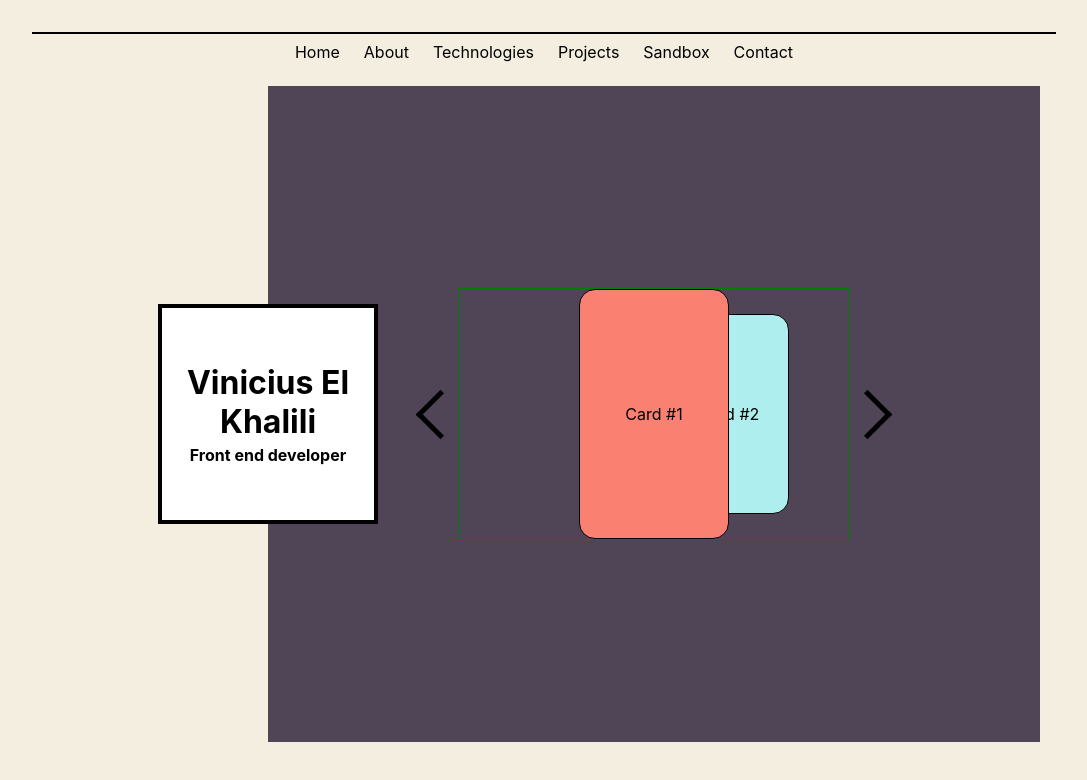
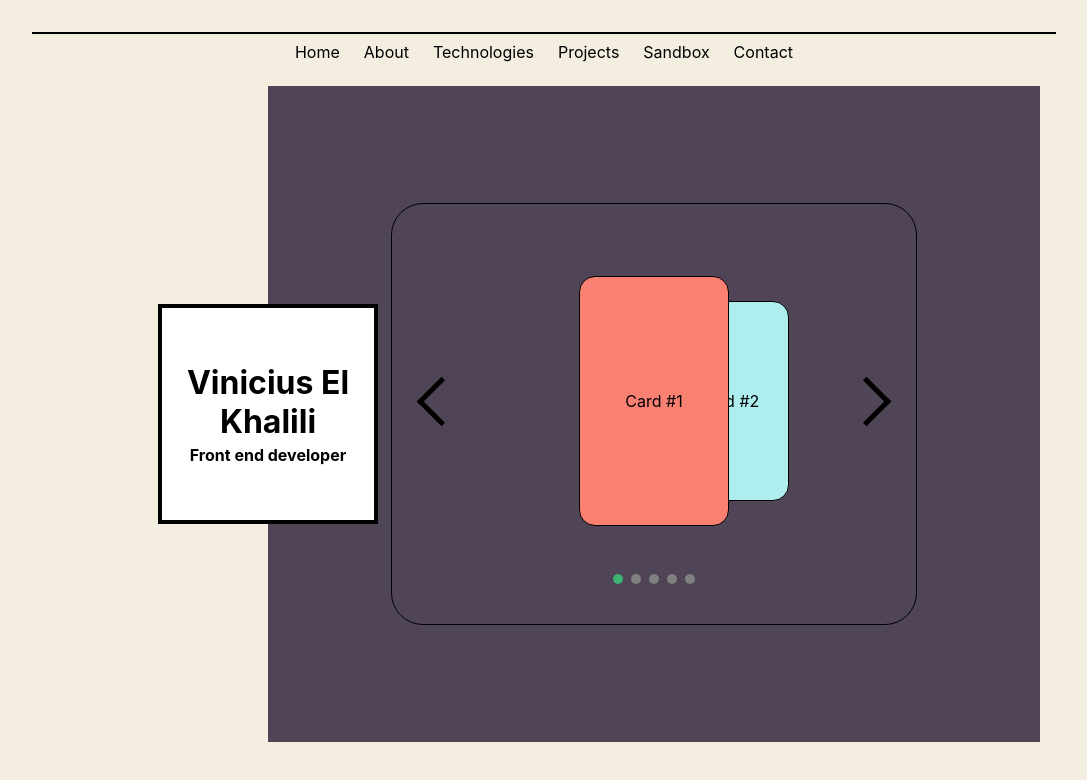
Before and after one commit to vinicius-el-khalili/azalea-two, a Next.js app: page /sandbox in a window 1280 px wide. Shown: the top 780 px of the page, without its empty margins (96-1183 px from the left). Built offline with nearby package versions, Linux system fonts and the light colour scheme.

Commit message:
@slider: (+) sliderBar

```diff
--- a/components/slider/slider.js
+++ b/components/slider/slider.js
@@ -4,6 +4,7 @@ import { useState } from "react";
 
 import SliderCard from "./sliderCard/sliderCard";
 import SliderButton from "./sliderButton.js/sliderButton";
+import SliderBar from "./sliderBar/sliderBar";
 
 const Slider = () => {
 
@@ -48,6 +49,7 @@ const Slider = () => {
                 </div>
             </div>
             <SliderButton side={"right"} handleSlideButtonClick={handleSlideButtonClick}/>
+            <SliderBar numberOfCards={numberOfCards} currentCard={currentCard}/>
 
         </div>
 
--- a/components/slider/slider.module.scss
+++ b/components/slider/slider.module.scss
@@ -9,37 +9,34 @@ $miniCardHeight: 200px;
 //*  slider  *//
 
 .mainLayout{
-
-    display: flex;
+    display: grid;
+    grid-template-columns: auto 1fr auto;
     align-items: center;
-
+    border: 1px solid black;
+    border-radius: 2rem;
+    padding: 4.5rem 2rem 2.5rem 2rem;
 }
 
 .cardCollectionContainer{
-
     position: absolute;
     display: flex;
     align-items: center;
     margin: auto;
     height: $cardHeight;
-
 }
 
 .frame{
     position: relative;
     box-sizing: content-box;
-    border: 1px solid green;
     overflow: hidden;
     width: $miniCardWidth+$cardWidth;
     height: $cardHeight;
     padding-left: $miniCardWidth;
-
 }
 
 //*  sliderCard  *//
 
 .cardContainer{
-
     width: $cardWidth;
     height: $cardHeight;
     border: 1px solid black;
@@ -48,43 +45,32 @@ $miniCardHeight: 200px;
     display: grid;
     place-items: center;
     transition: .3s;
-
 }
 
 .minimizeCard {
-
     width: 120px;
     height: 200px;
     transition: .7s;
     background-color: cornflowerblue;
-
 }
 
 .minimizeRight{
-
     background-color: paleturquoise;
     transform: translateX(-$miniCardWidth/2);
-
 }
 
 .minimizeLeft {
-
     background-color: slateblue;
     transform: translateX($miniCardWidth/2);
-
 }
 
 .mainCard {
-
     background-color: salmon;
     z-index: 1;
-
 }
 
 .invisible{
-
     opacity: 0;
-
 }
 
 //*  sliderButton  *//
@@ -106,3 +92,23 @@ $miniCardHeight: 200px;
 .right{
     transform: rotate(-135deg);
 }
+
+//* slideBar *//
+
+.slideBar{
+    display: flex;
+    margin: 3rem auto 0 auto;
+    grid-column: span 3;
+    gap: .5rem;
+}
+
+.dot{
+    width: 10px;
+    height: 10px;
+    background-color: gray;
+    border-radius: 100%;
+}
+
+.dotHighlight{
+    background-color: mediumseagreen;
+}
--- /dev/null
+++ b/components/slider/sliderBar/sliderBar.js
@@ -0,0 +1,28 @@
+import style from "../slider.module.scss"
+
+const SliderBar = ({numberOfCards, currentCard}) => {
+    const dots = []
+    for ( let i=0;i<numberOfCards;i++ ){ dots.push(
+        <div className={
+
+            i === currentCard
+            ?
+            `${style.dot} ${style.dotHighlight}`
+            :
+            `${style.dot}`
+
+
+        } />
+    )}
+    console.log(dots)
+    return (
+        <>
+
+        <div className={style.slideBar}>
+            {dots}
+        </div>
+
+        </>
+     );
+}
+export default SliderBar;
```
